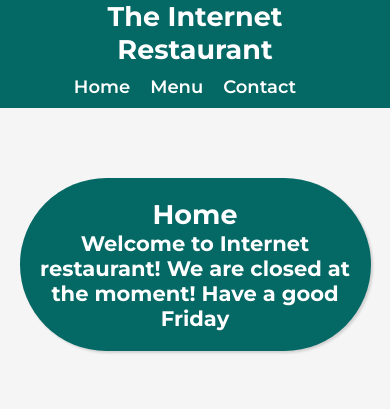
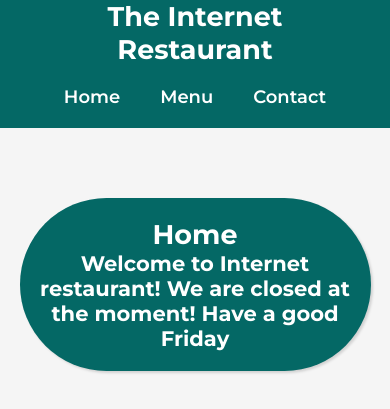
Before and after one commit to WebVahvero/Restaurant-Page, a website built with webpack: page dist/index.html in a window 390 px wide. Shown: the top 409 px of the page. Built offline with nearby package versions, Linux system fonts and the light colour scheme.

Commit message:
Fixed nav buttons

```diff
--- a/src/styles/style.scss
+++ b/src/styles/style.scss
@@ -369,6 +369,10 @@ section.contact {
     header, nav {
         grid-column-start: span 2;
         justify-content: center;
+
+        button {
+            margin: 20px;
+        }
     }
 
     .menu-card {
```
Also changed, not shown: dist/index.bundle.js.
